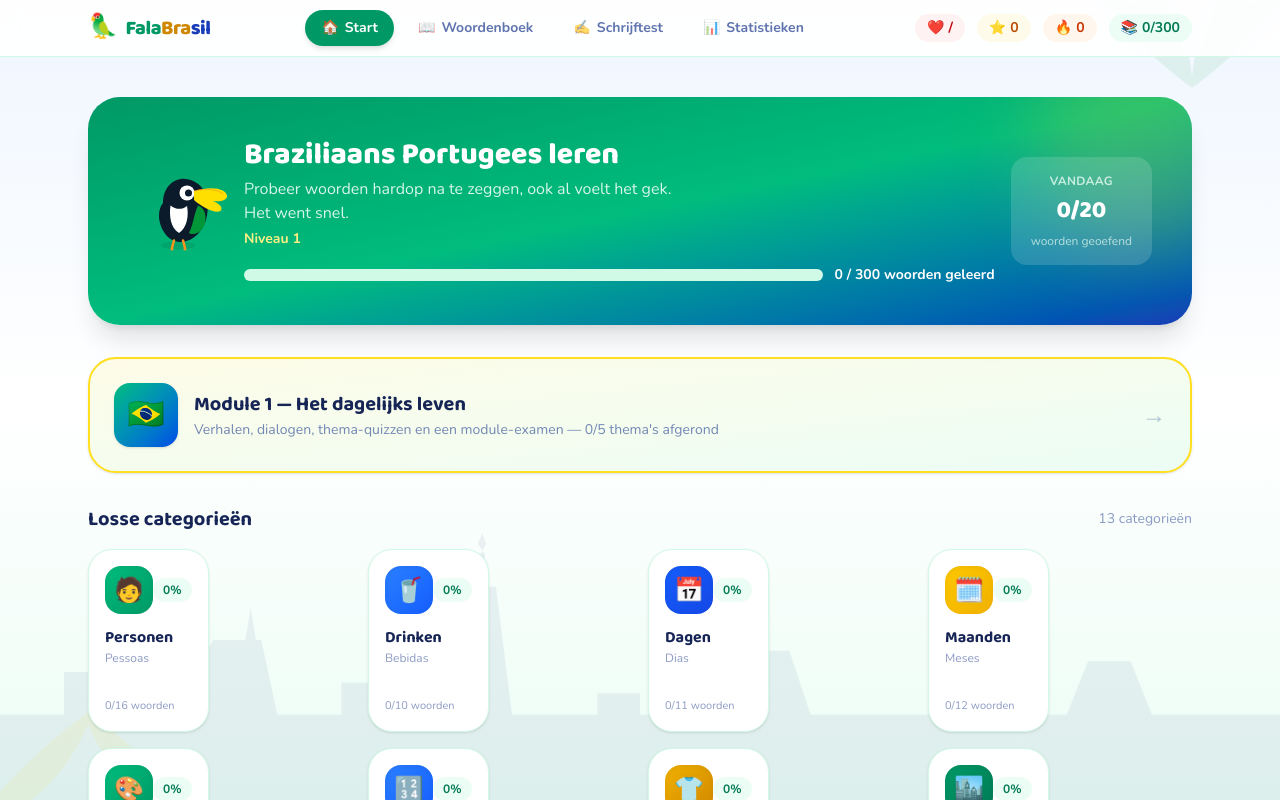
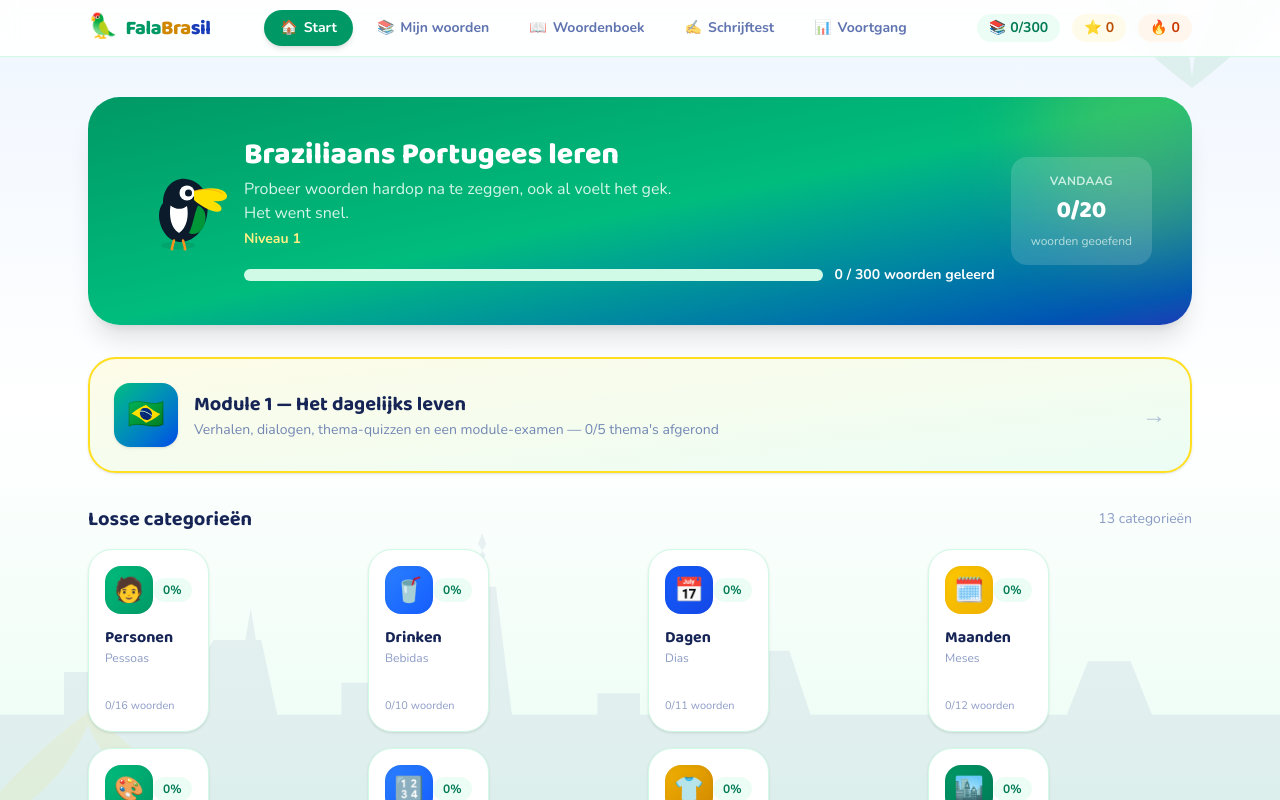
Before and after one commit to lucvdklauw-sys/falabrasil, a React (Vite) app: page / in a window 1280 px wide. Shown: the top 800 px of the page. Built offline with nearby package versions, Linux system fonts and the light colour scheme.

Commit message:
Update Navbar.tsx

```diff
--- a/src/components/Navbar.tsx
+++ b/src/components/Navbar.tsx
@@ -2,8 +2,6 @@ import { motion } from "framer-motion";
 import type { View } from "../App";
 
 export function Navbar({
-  hearts,
-  maxHearts,
   points,
   streak,
   learned,
@@ -11,8 +9,6 @@ export function Navbar({
   view,
   onNavigate,
 }: {
-  hearts: number;
-  maxHearts: number;
   points: number;
   streak: number;
   learned: number;
@@ -52,19 +48,20 @@ export function Navbar({
           </span>
         </button>
 
-        <nav className="flex items-center gap-1 sm:gap-2" aria-label="Hoofdnavigatie">
+        <nav className="flex flex-wrap items-center justify-end gap-1 sm:gap-2" aria-label="Hoofdnavigatie">
           {navItem("dashboard", "Start", "🏠")}
+          {navItem("mywords", "Mijn woorden", "📚")}
           {navItem("dictionary", "Woordenboek", "📖")}
           {navItem("typetest", "Schrijftest", "✍️")}
-          {navItem("stats", "Statistieken", "📊")}
+          {navItem("stats", "Voortgang", "📊")}
         </nav>
 
         <div className="flex items-center gap-2 sm:gap-3" role="group" aria-label="Jouw voortgang">
-          <div className="flex items-center gap-1 rounded-full bg-red-50 px-2.5 py-1 text-sm font-bold text-red-700 sm:px-3">
-            <span aria-hidden="true">❤️</span>
-            <motion.span key={hearts} initial={{ scale: 1.4 }} animate={{ scale: 1 }}>
-              <span className="sr-only">Levens: </span>
-              {hearts}/{maxHearts}
+          <div className="flex items-center gap-1 rounded-full bg-emerald-50 px-2.5 py-1 text-sm font-bold text-emerald-700 sm:px-3">
+            <span aria-hidden="true">📚</span>
+            <motion.span key={learned} initial={{ scale: 1.3 }} animate={{ scale: 1 }}>
+              <span className="sr-only">Woorden bekend: </span>
+              {learned}/{total}
             </motion.span>
           </div>
           <div className="hidden items-center gap-1 rounded-full bg-amber-50 px-3 py-1 text-sm font-bold text-amber-700 sm:flex">
@@ -81,13 +78,6 @@ export function Navbar({
               {streak}
             </span>
           </div>
-          <div className="hidden items-center gap-1 rounded-full bg-emerald-50 px-3 py-1 text-sm font-bold text-emerald-700 md:flex">
-            <span aria-hidden="true">📚</span>
-            <span>
-              <span className="sr-only">Woorden geleerd: </span>
-              {learned}/{total}
-            </span>
-          </div>
         </div>
       </div>
     </header>
```
